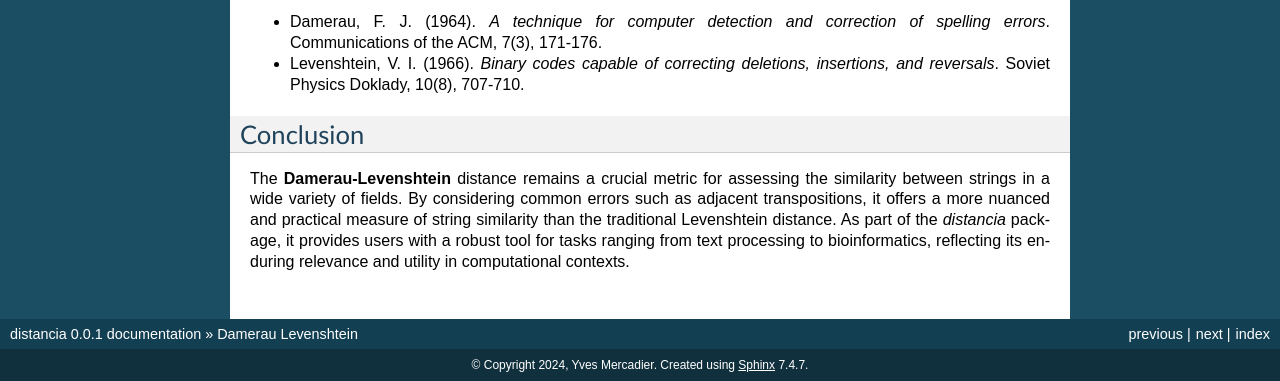
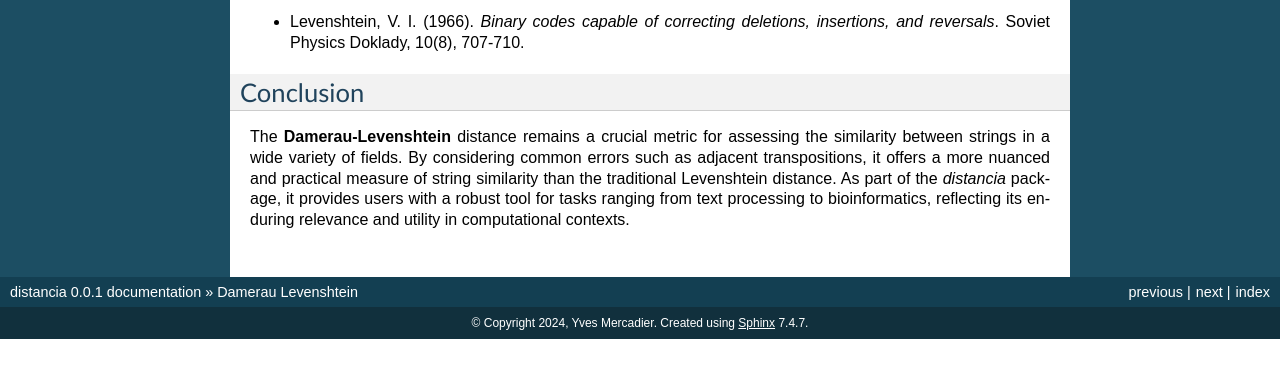
Before and after one commit to ym001/distancia, a Sphinx documentation site: the page built from docs/DamerauLevenshtein.rst, in a window 1280 px wide and 900 px high, scrolled down 1357 px, cut to the strip 519-900 px from the top of the window. Built offline with Sphinx 7.4.7, drawn with Linux system fonts in a browser that asks for light colours; pages that are not in the unit, such as notebooks, are missing from menus; after the commit the page ends 2215 px from its top, so only the background shows below that.

Commit message:
Update DamerauLevenshtein.rst

```diff
--- a/docs/DamerauLevenshtein.rst
+++ b/docs/DamerauLevenshtein.rst
@@ -88,7 +88,6 @@ For a deeper understanding of the **Damerau-Levenshtein** distance and its appli
 
     DamerauLevenshtein
 
-- Damerau, F. J. (1964). *A technique for computer detection and correction of spelling errors*. Communications of the ACM, 7(3), 171-176.
 - Levenshtein, V. I. (1966). *Binary codes capable of correcting deletions, insertions, and reversals*. Soviet Physics Doklady, 10(8), 707-710.
 
 Conclusion
```
